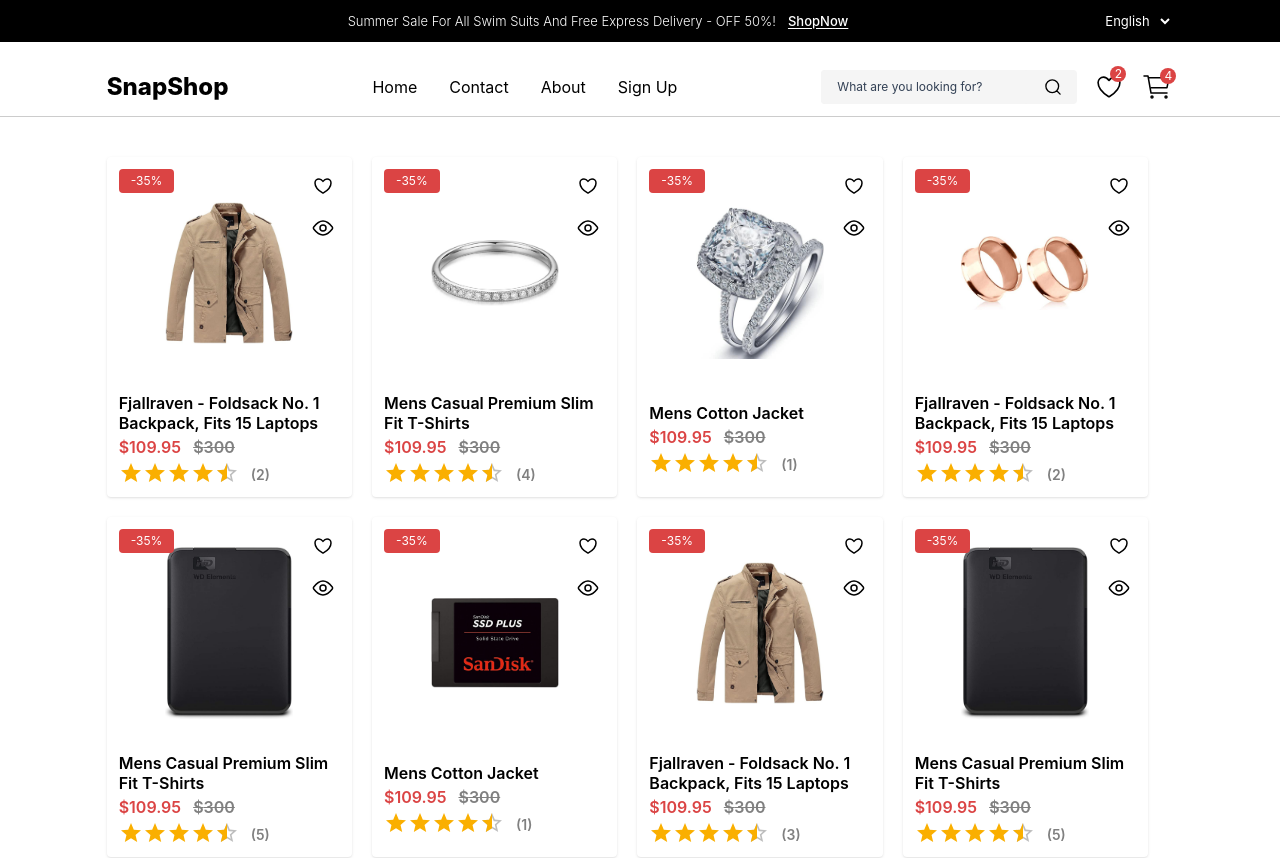
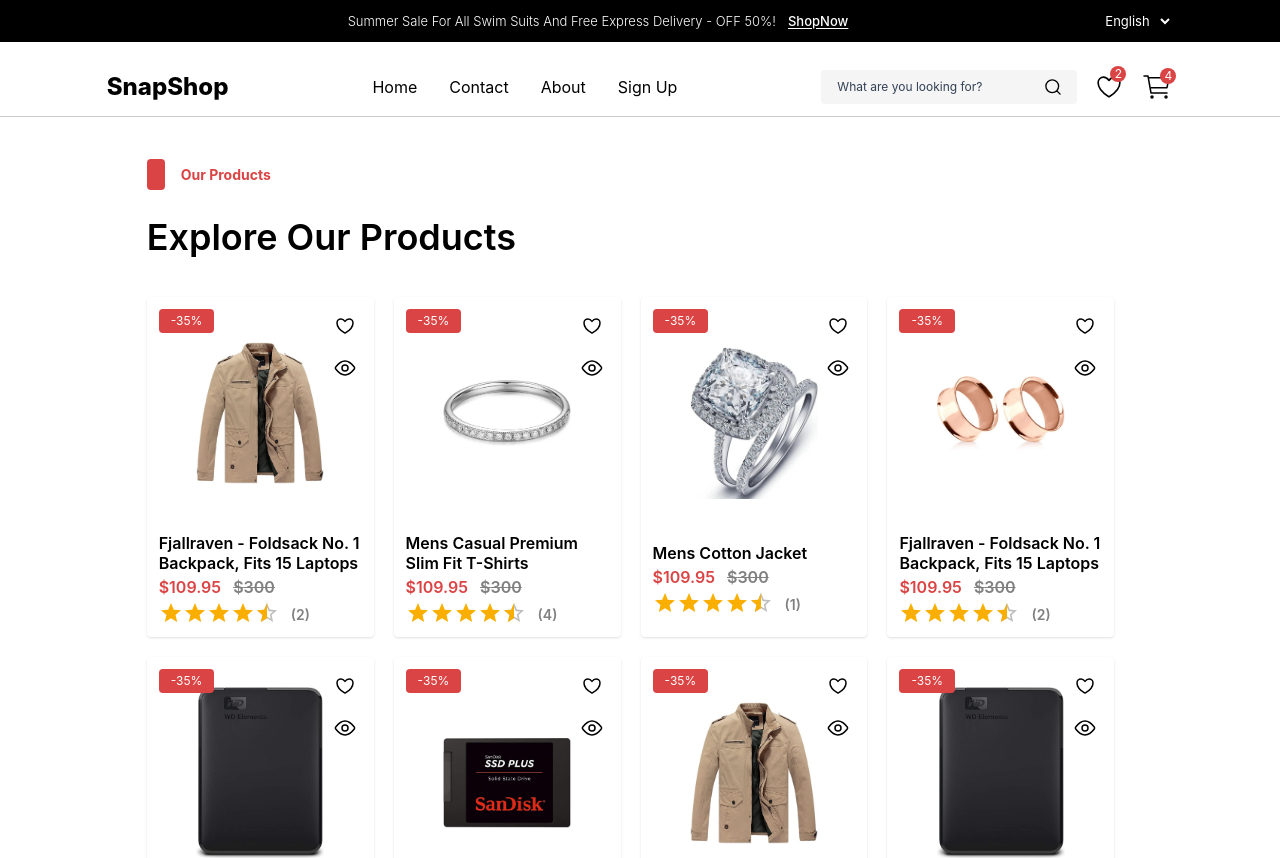
Before and after one commit to shalfi-sabit/E-commerce-Site, a React (Create React App) app: page /products in a window 1280 px wide. Shown: the top 858 px of the page. Built offline with nearby package versions, Linux system fonts and the light colour scheme.

Commit message:
Complete Explore Our Products Page

```diff
--- a/src/components/FlashSales/index.tsx
+++ b/src/components/FlashSales/index.tsx
@@ -1,6 +1,8 @@
 /* eslint-disable react-hooks/rules-of-hooks */
 
 import { useRef } from "react";
+import { useNavigate } from "react-router-dom";
+
 import SectionHeader from "../UI/SectionHeader";
 import SectionTitle from "../UI/SectionTitle";
 import Timer from "./Timer";
@@ -12,6 +14,7 @@
 
 const index = () => {
   const scrollContainerRef = useRef<HTMLDivElement>(null);
+  const navigate = useNavigate();
 
   const scroll = (scrollOffset: number) => {
     if (scrollContainerRef.current) {
@@ -33,7 +36,7 @@
   };
 
   return (
-    <section className="m-8 sm:m-10 md:m-16 lg:m-20 flex flex-col gap-3 sm:gap-5 mb-5 sm:mb-7 ">
+    <section className="m-8 sm:m-10 md:m-16 lg:m-20 flex flex-col gap-3 sm:gap-5 mb-5 sm:mb-7">
       <SectionHeader sectionHeader="Today's" />
       <SectionTitle text="Flash Sales" timer={<Timer />}>
         <ArrowButtons
@@ -64,7 +67,13 @@
           ))}
         </div>
         <div className="flex justify-center items-center mt-6 sm:mt-7 md:mt-8">
-          <FillButton text="View All Products" className="w-fit" />
+          <FillButton
+            onClick={() => {
+              navigate("/products");
+            }}
+            text="View All Products"
+            className="w-fit"
+          />
         </div>
       </Wrapper>
     </section>
--- a/src/components/pages/ExploreAllProducts/index.tsx
+++ b/src/components/pages/ExploreAllProducts/index.tsx
@@ -1,9 +1,16 @@
 import Wrapper from "../../UI/Wrapper";
 import cartItems from "../../../data/dummyCartItems";
 import ProductCard from "../../ProductCard";
+import SectionHeader from "../../UI/SectionHeader";
+import SectionTitle from "../../UI/SectionTitle";
 const index = () => {
   return (
-    <div>
+    <div className="m-4 md:m-8 lg:m-12">
+      <div className="mb-3 md:mb-4 lg:mb-8">
+        <SectionHeader sectionHeader="Our Products" />
+      </div>
+
+      <SectionTitle text="Explore Our Products" />
       <Wrapper className="flex items-stretch flex-wrap gap-2 sm:gap-4 md:gap-5 my-8 md:my-10">
         {cartItems.map((item) => (
           <ProductCard
--- a/src/components/pages/Home/index.tsx
+++ b/src/components/pages/Home/index.tsx
@@ -1,10 +1,8 @@
 import FlashSale from "../../FlashSales";
-import ExploreAllProducts from "../ExploreAllProducts";
 const Home = () => {
   return (
     <main className="overflow-x-hidden">
       <FlashSale />
-      <ExploreAllProducts />
     </main>
   );
 };
```
